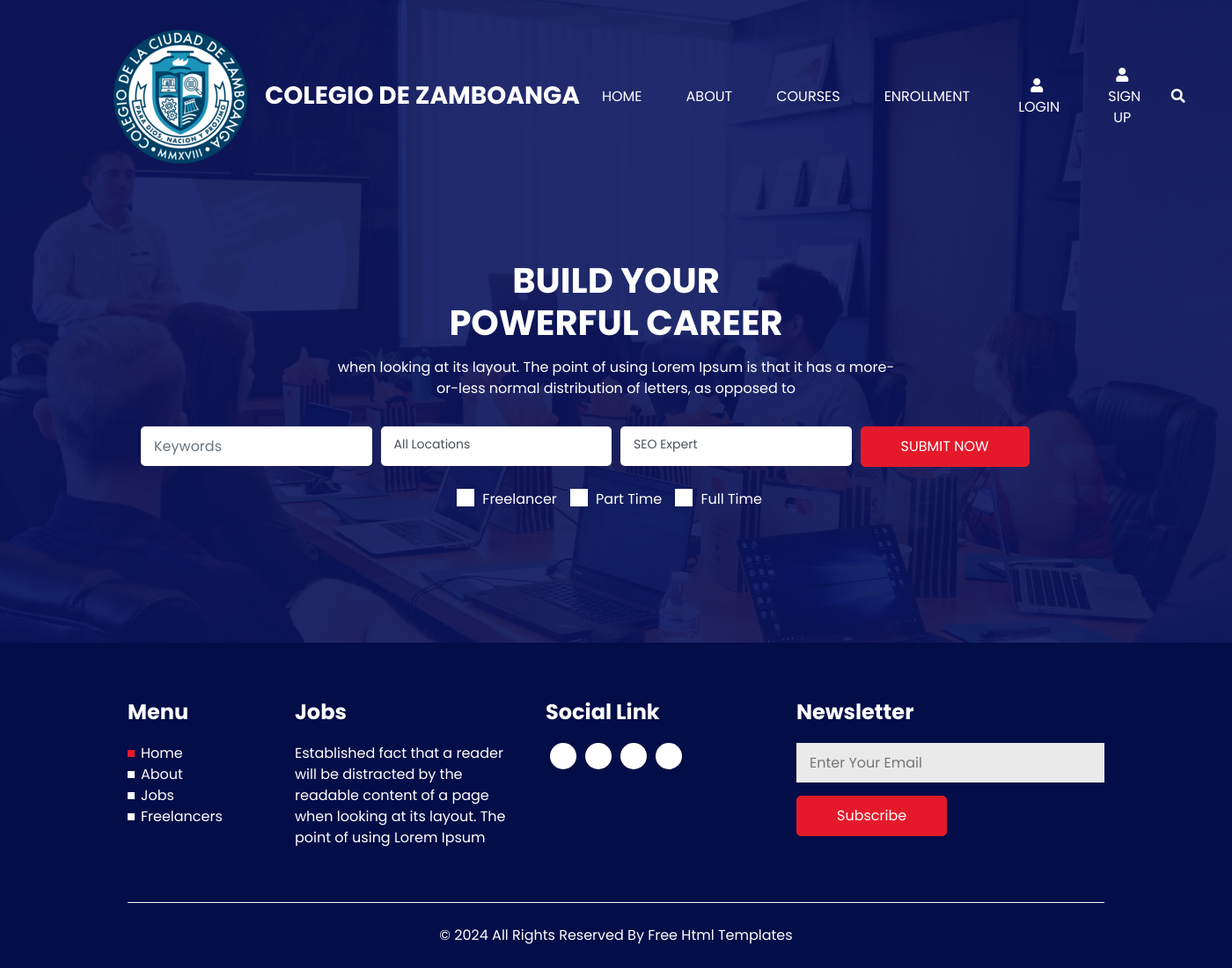
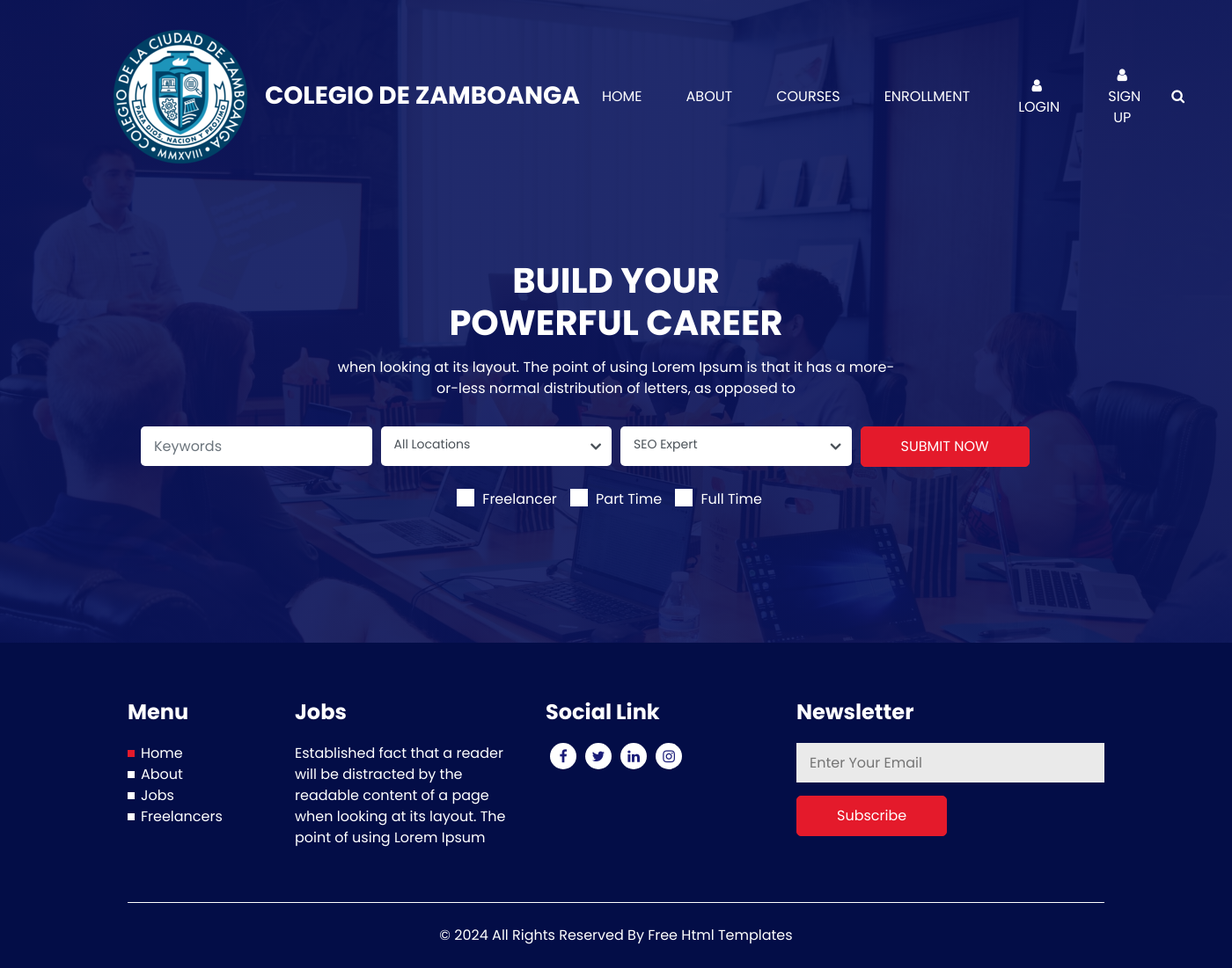
Before and after one commit to manntala/colegiodezamboanga, a Django app: template user/templates/index.html in a window 1400 px wide. Shown: the whole page at 88% size. Run offline with Django 5.2, Linux system fonts and the light colour scheme; the template is opened without the code that fills it, so the values that code supplies are empty; some libraries are stand-ins or nearby versions.

Commit message:
fontawesome

```diff
--- a/user/templates/partials/header.html
+++ b/user/templates/partials/header.html
@@ -23,8 +23,8 @@
   <link href="https://fonts.googleapis.com/css?family=Poppins:400,600,700&display=swap" rel="stylesheet">
 
   <!-- font awesome style -->
-  <!-- <link href="{% static 'css/font-awesome.min.css' %}" rel="stylesheet" /> -->
-  <link href="https://cdnjs.cloudflare.com/ajax/libs/font-awesome/5.15.4/css/all.min.css" rel="stylesheet">
+  <link href="{% static 'css/font-awesome.min.css' %}" rel="stylesheet" />
+  <!-- <link href="https://cdnjs.cloudflare.com/ajax/libs/font-awesome/5.15.4/css/all.min.css" rel="stylesheet"> -->
   <!-- nice select -->
   <link rel="stylesheet" href="https://cdnjs.cloudflare.com/ajax/libs/jquery-nice-select/1.1.0/css/nice-select.min.css" integrity="sha256-mLBIhmBvigTFWPSCtvdu6a76T+3Xyt+K571hupeFLg4=" crossorigin="anonymous" />
 
```
